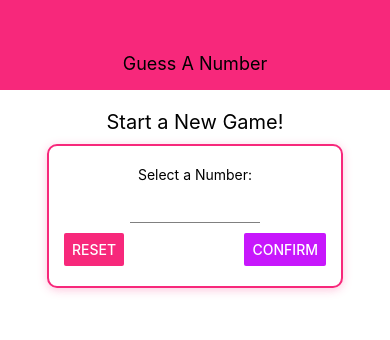
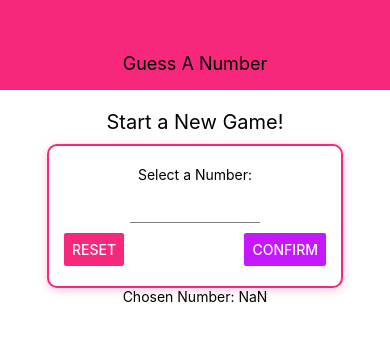
Before and after one commit to ECSYoung/React-Native-Number-Guessing-Game, a React Native app: screen / in a window 390 px wide. Both pictures are taken after a click on the button "CONFIRM". Shown: the top 340 px of the page. Built offline with nearby package versions, Linux system fonts and the light colour scheme.

Commit message:
added confirmation of chosen number, visual output

```diff
--- a/screens/StartGameScreen.js
+++ b/screens/StartGameScreen.js
@@ -13,6 +13,8 @@
 
 const StartGameScreen = props => {
     const [enteredValue, setEnteredValue] = useState('');
+    const [confirmed, setConfirmed] = useState(false);
+    const [selectedNumber, setSelectedNumber] = useState('');
 
     const numberInputHandler = inputText => {
         //validate input to remove anything that's not an number, using reges for only numbers, replace anything that isn't with empty space.
@@ -21,8 +23,24 @@
 
     const resetInputHandler = () => {
         setEnteredValue('');
+        setConfirmed(false);
     };
 
+    const confirmInputHandler = () => {
+        const chosenNumber = parseInt(enteredValue);
+        if (chosenNumber === NaN || chosenNumber <= 0 || chosenNumber > 99) {
+            return;
+        }
+
+        setConfirmed(true);
+        setSelectedNumber(parseInt(enteredValue)); //entire the enteredValue is set as an interger
+        setEnteredValue('');
+    };
+
+    let confirmedOutput;
+    if (confirmed) {
+    confirmedOutput = <Text>Chosen Number: {selectedNumber}</Text>
+    }
 
     return (
         <TouchableWithoutFeedback onPress={() => {
@@ -54,11 +72,12 @@
                             title="Confirm"
                             style={styles.button}
                             color={Colors.accent}
-                            // onPress={() => {}}
+                            onPress={confirmInputHandler}
                             accessibilityLabel= "button to reset the text input field"
                         />
                     </View>
                 </Card>
+                {confirmedOutput}
             </View>
         </TouchableWithoutFeedback>
     )
```
